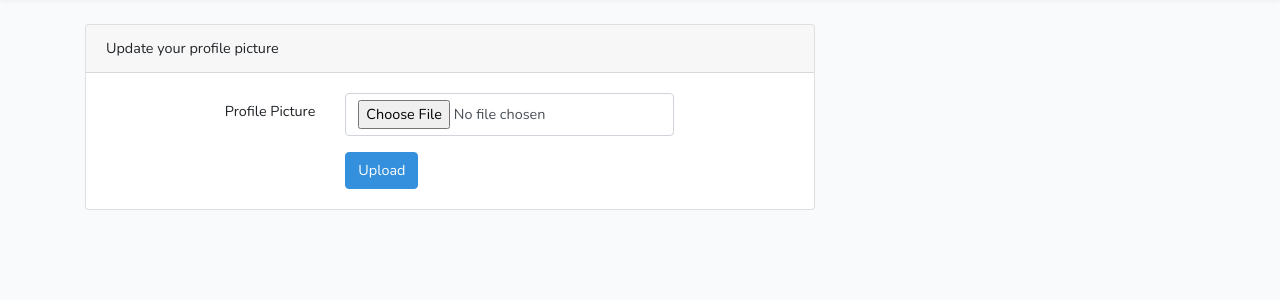
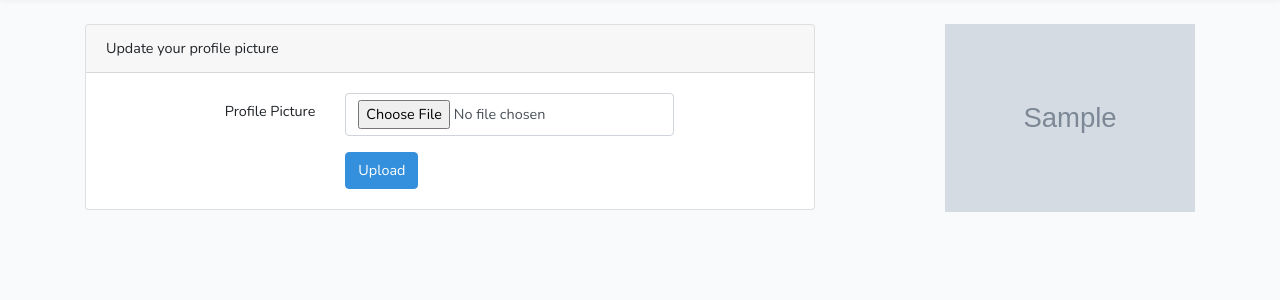
Before and after one commit to GaryClarke/rj, a Laravel app: page /home in a window 1280 px wide. Shown: the part 55-355 px from the top of the page. Run offline with Laravel 8, Linux system fonts and the light colour scheme; a user stored in the database is signed in; tables that the repository leaves empty hold one stand-in row (values such as "Sample post"); grey boxes marked "Sample" are stand-in pictures.

Commit message:
Add profile picture image display to home.blade.php

```diff
--- a/config/filesystems.php
+++ b/config/filesystems.php
@@ -45,25 +45,23 @@ return [
 
         'local' => [
             'driver' => 'local',
-            'root' => storage_path('app'),
+            'root'   => public_path('images'),
         ],
 
         'public' => [
-            'driver' => 'local',
-            'root' => storage_path('app/public'),
-            'url' => env('APP_URL').'/storage',
+            'driver'     => 'local',
+            'root'       => storage_path('app/public'),
+            'url'        => env('APP_URL') . '/storage',
             'visibility' => 'public',
         ],
 
         's3' => [
             'driver' => 's3',
-            'key' => env('AWS_ACCESS_KEY_ID'),
+            'key'    => env('AWS_ACCESS_KEY_ID'),
             'secret' => env('AWS_SECRET_ACCESS_KEY'),
             'region' => env('AWS_DEFAULT_REGION'),
             'bucket' => env('AWS_BUCKET'),
-            'url' => env('AWS_URL'),
+            'url'    => env('AWS_URL'),
         ],
-
     ],
-
 ];
--- a/public/css/gc.css
+++ b/public/css/gc.css
@@ -1,4 +1,5 @@
 .profile-picture {
-
-    width: 250px;
+    max-width: 250px;
+    max-height: 250px;
+    float: right;
 }
--- a/resources/views/home.blade.php
+++ b/resources/views/home.blade.php
@@ -58,9 +58,8 @@
 
             @if(Auth::user()->profile_picture)
 
-                {{-- todo - add file path --}}
                 <div class="col-md-4">
-                    <img src="" style="max-width: 250px; max-height: 250px">
+                    <img class="profile-picture" src="/images/{{ auth()->user()->profile_picture }}">
                 </div>
 
             @endif
```
Also changed, not shown: public/images/public/3.png (added), public/images/public/4.jpeg (added), public/images/public/4.png (added).
